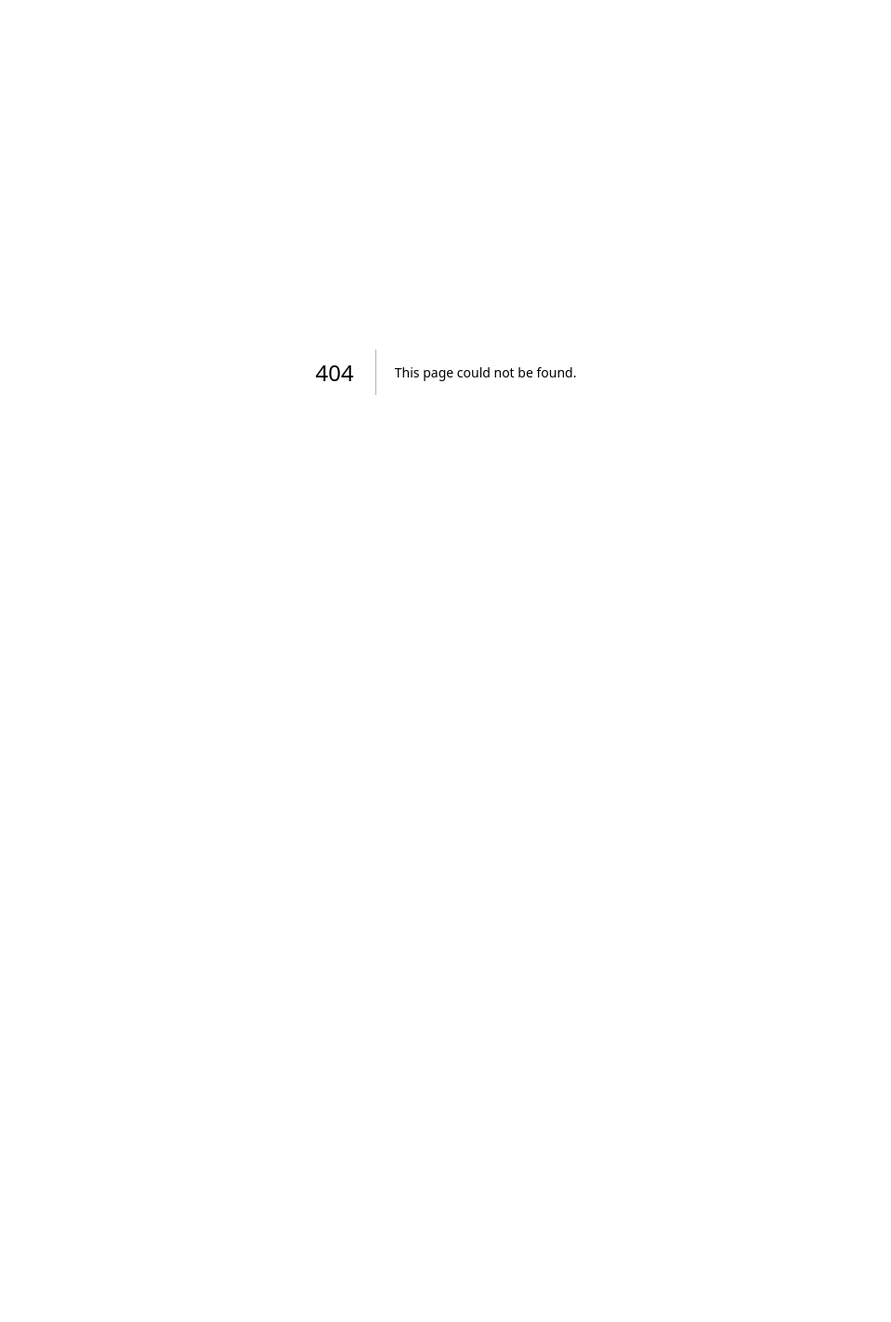
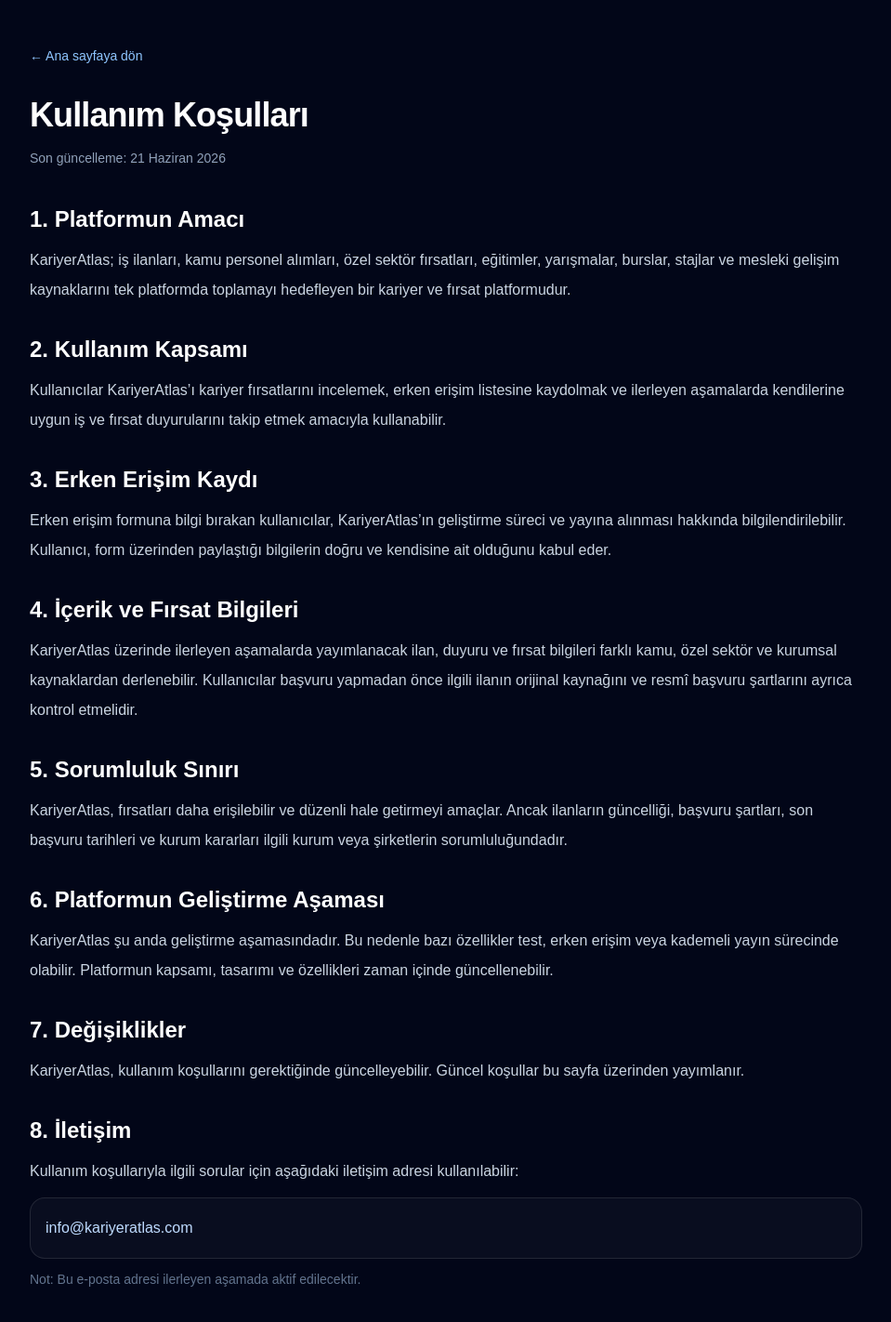
Before and after one commit to vatanseverbrke/kariyeratlas, a Next.js app in the folder apps/web/: page /kullanim-kosullari in a window 1280 px wide. Before the commit this address had no page. Shown: the top 1422 px of the page at 93% size, without its empty margins (160-1119 px from the left). Before the commit the page ends 800 px from the top, so only its background shows below. Built offline with nearby package versions, Linux system fonts and the light colour scheme.

Commit message:
Add privacy and terms pages

```diff
--- /dev/null
+++ b/apps/web/src/app/gizlilik-politikasi/page.tsx
@@ -0,0 +1,104 @@
+export default function PrivacyPolicyPage() {
+  return (
+    <main className="min-h-screen bg-slate-950 px-6 py-12 text-white lg:px-8">
+      <article className="mx-auto max-w-4xl">
+        <a href="/" className="text-sm text-blue-300 hover:text-blue-200">
+          ← Ana sayfaya dön
+        </a>
+
+        <h1 className="mt-8 text-4xl font-semibold tracking-tight">
+          Gizlilik Politikası
+        </h1>
+
+        <p className="mt-4 text-sm text-slate-400">
+          Son güncelleme: 21 Haziran 2026
+        </p>
+
+        <div className="mt-10 space-y-8 leading-8 text-slate-300">
+          <section>
+            <h2 className="text-2xl font-semibold text-white">
+              1. Genel Bilgilendirme
+            </h2>
+            <p className="mt-3">
+              KariyerAtlas; iş ilanları, kamu alımları, belediye duyuruları,
+              özel sektör fırsatları, eğitimler, yarışmalar, burslar ve mesleki
+              gelişim kaynaklarını tek platformda toplamayı amaçlayan bir
+              kariyer ve fırsat platformudur.
+            </p>
+          </section>
+
+          <section>
+            <h2 className="text-2xl font-semibold text-white">
+              2. Toplanan Veriler
+            </h2>
+            <p className="mt-3">
+              Erken erişim formu aracılığıyla e-posta adresi, meslek veya alan
+              bilgisi, şehir bilgisi ve form gönderim tarihi toplanabilir.
+            </p>
+          </section>
+
+          <section>
+            <h2 className="text-2xl font-semibold text-white">
+              3. Verilerin Kullanım Amacı
+            </h2>
+            <p className="mt-3">
+              Toplanan bilgiler; erken erişim listesini oluşturmak, kullanıcıları
+              KariyerAtlas’ın yayına alınması hakkında bilgilendirmek, ürün
+              geliştirme sürecini iyileştirmek ve meslek/şehir bazlı ihtiyaçları
+              analiz etmek amacıyla kullanılabilir.
+            </p>
+          </section>
+
+          <section>
+            <h2 className="text-2xl font-semibold text-white">
+              4. Verilerin Saklanması
+            </h2>
+            <p className="mt-3">
+              Erken erişim formu üzerinden toplanan bilgiler güvenli veritabanı
+              altyapısında saklanır. Bu bilgiler yalnızca KariyerAtlas erken
+              erişim, bilgilendirme ve ürün geliştirme süreçleri için kullanılır.
+            </p>
+          </section>
+
+          <section>
+            <h2 className="text-2xl font-semibold text-white">
+              5. Üçüncü Kişilerle Paylaşım
+            </h2>
+            <p className="mt-3">
+              KariyerAtlas, kullanıcıların kişisel verilerini satmaz. Veriler,
+              yalnızca teknik altyapının çalışması için gerekli olan hizmet
+              sağlayıcılarla sınırlı şekilde işlenebilir.
+            </p>
+          </section>
+
+          <section>
+            <h2 className="text-2xl font-semibold text-white">
+              6. Kullanıcı Hakları
+            </h2>
+            <p className="mt-3">
+              Kullanıcılar, kişisel verilerinin işlenip işlenmediğini öğrenme,
+              işlenen veriler hakkında bilgi talep etme, verilerin düzeltilmesini
+              veya silinmesini isteme haklarına sahiptir.
+            </p>
+          </section>
+
+          <section>
+            <h2 className="text-2xl font-semibold text-white">
+              7. İletişim
+            </h2>
+            <p className="mt-3">
+              Gizlilik ve kişisel veri talepleri için aşağıdaki iletişim adresi
+              kullanılabilir:
+            </p>
+            <p className="mt-3 rounded-2xl border border-white/10 bg-white/[0.03] p-4 text-blue-200">
+              info@kariyeratlas.com
+            </p>
+            <p className="mt-3 text-sm text-slate-500">
+              Not: Bu e-posta adresi ilerleyen aşamada aktif edilecektir.
+            </p>
+          </section>
+        </div>
+      </article>
+    </main>
+  );
+}
--- /dev/null
+++ b/apps/web/src/app/kullanim-kosullari/page.tsx
@@ -0,0 +1,119 @@
+export default function TermsPage() {
+  return (
+    <main className="min-h-screen bg-slate-950 px-6 py-12 text-white lg:px-8">
+      <article className="mx-auto max-w-4xl">
+        <a href="/" className="text-sm text-blue-300 hover:text-blue-200">
+          ← Ana sayfaya dön
+        </a>
+
+        <h1 className="mt-8 text-4xl font-semibold tracking-tight">
+          Kullanım Koşulları
+        </h1>
+
+        <p className="mt-4 text-sm text-slate-400">
+          Son güncelleme: 21 Haziran 2026
+        </p>
+
+        <div className="mt-10 space-y-8 leading-8 text-slate-300">
+          <section>
+            <h2 className="text-2xl font-semibold text-white">
+              1. Platformun Amacı
+            </h2>
+            <p className="mt-3">
+              KariyerAtlas; iş ilanları, kamu personel alımları, özel sektör
+              fırsatları, eğitimler, yarışmalar, burslar, stajlar ve mesleki
+              gelişim kaynaklarını tek platformda toplamayı hedefleyen bir
+              kariyer ve fırsat platformudur.
+            </p>
+          </section>
+
+          <section>
+            <h2 className="text-2xl font-semibold text-white">
+              2. Kullanım Kapsamı
+            </h2>
+            <p className="mt-3">
+              Kullanıcılar KariyerAtlas’ı kariyer fırsatlarını incelemek, erken
+              erişim listesine kaydolmak ve ilerleyen aşamalarda kendilerine
+              uygun iş ve fırsat duyurularını takip etmek amacıyla kullanabilir.
+            </p>
+          </section>
+
+          <section>
+            <h2 className="text-2xl font-semibold text-white">
+              3. Erken Erişim Kaydı
+            </h2>
+            <p className="mt-3">
+              Erken erişim formuna bilgi bırakan kullanıcılar, KariyerAtlas’ın
+              geliştirme süreci ve yayına alınması hakkında bilgilendirilebilir.
+              Kullanıcı, form üzerinden paylaştığı bilgilerin doğru ve kendisine
+              ait olduğunu kabul eder.
+            </p>
+          </section>
+
+          <section>
+            <h2 className="text-2xl font-semibold text-white">
+              4. İçerik ve Fırsat Bilgileri
+            </h2>
+            <p className="mt-3">
+              KariyerAtlas üzerinde ilerleyen aşamalarda yayımlanacak ilan,
+              duyuru ve fırsat bilgileri farklı kamu, özel sektör ve kurumsal
+              kaynaklardan derlenebilir. Kullanıcılar başvuru yapmadan önce
+              ilgili ilanın orijinal kaynağını ve resmî başvuru şartlarını
+              ayrıca kontrol etmelidir.
+            </p>
+          </section>
+
+          <section>
+            <h2 className="text-2xl font-semibold text-white">
+              5. Sorumluluk Sınırı
+            </h2>
+            <p className="mt-3">
+              KariyerAtlas, fırsatları daha erişilebilir ve düzenli hale
+              getirmeyi amaçlar. Ancak ilanların güncelliği, başvuru şartları,
+              son başvuru tarihleri ve kurum kararları ilgili kurum veya
+              şirketlerin sorumluluğundadır.
+            </p>
+          </section>
+
+          <section>
+            <h2 className="text-2xl font-semibold text-white">
+              6. Platformun Geliştirme Aşaması
+            </h2>
+            <p className="mt-3">
+              KariyerAtlas şu anda geliştirme aşamasındadır. Bu nedenle bazı
+              özellikler test, erken erişim veya kademeli yayın sürecinde
+              olabilir. Platformun kapsamı, tasarımı ve özellikleri zaman içinde
+              güncellenebilir.
+            </p>
+          </section>
+
+          <section>
+            <h2 className="text-2xl font-semibold text-white">
+              7. Değişiklikler
+            </h2>
+            <p className="mt-3">
+              KariyerAtlas, kullanım koşullarını gerektiğinde güncelleyebilir.
+              Güncel koşullar bu sayfa üzerinden yayımlanır.
+            </p>
+          </section>
+
+          <section>
+            <h2 className="text-2xl font-semibold text-white">
+              8. İletişim
+            </h2>
+            <p className="mt-3">
+              Kullanım koşullarıyla ilgili sorular için aşağıdaki iletişim
+              adresi kullanılabilir:
+            </p>
+            <p className="mt-3 rounded-2xl border border-white/10 bg-white/[0.03] p-4 text-blue-200">
+              info@kariyeratlas.com
+            </p>
+            <p className="mt-3 text-sm text-slate-500">
+              Not: Bu e-posta adresi ilerleyen aşamada aktif edilecektir.
+            </p>
+          </section>
+        </div>
+      </article>
+    </main>
+  );
+}
```
